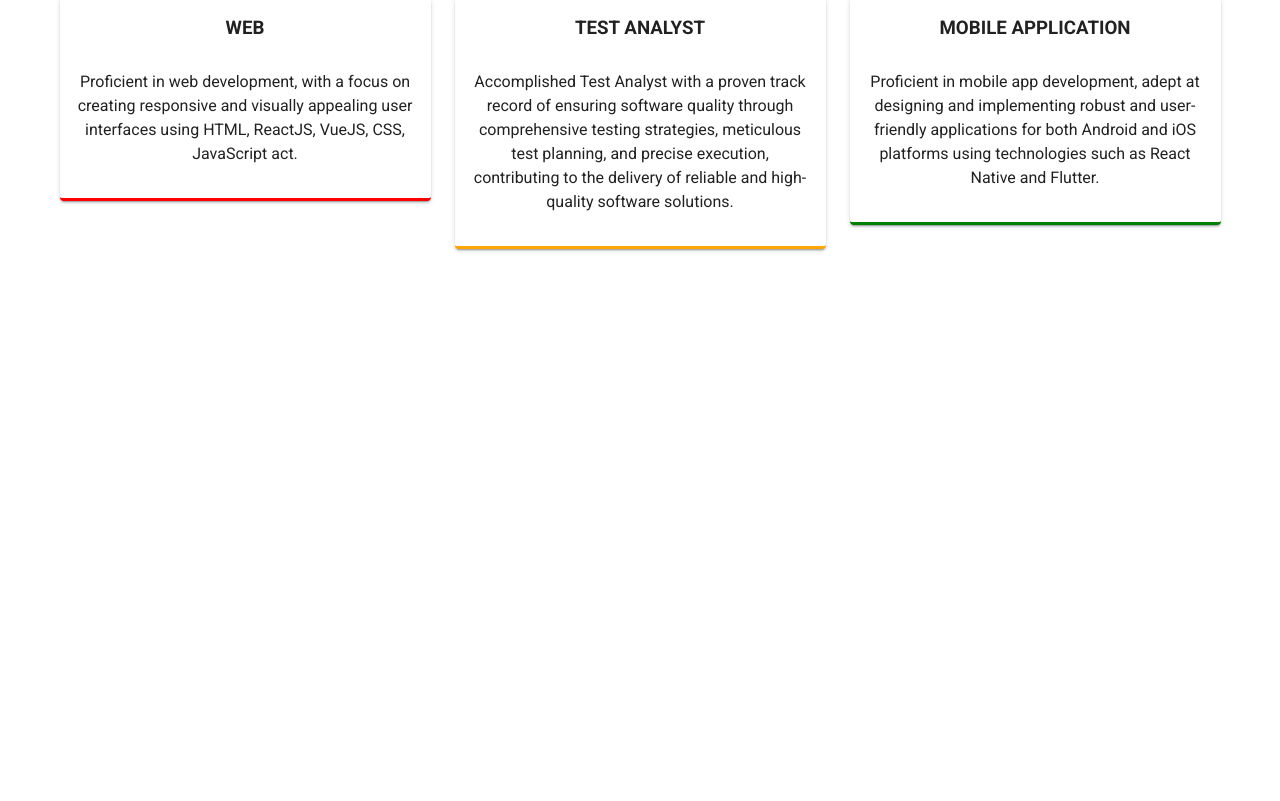
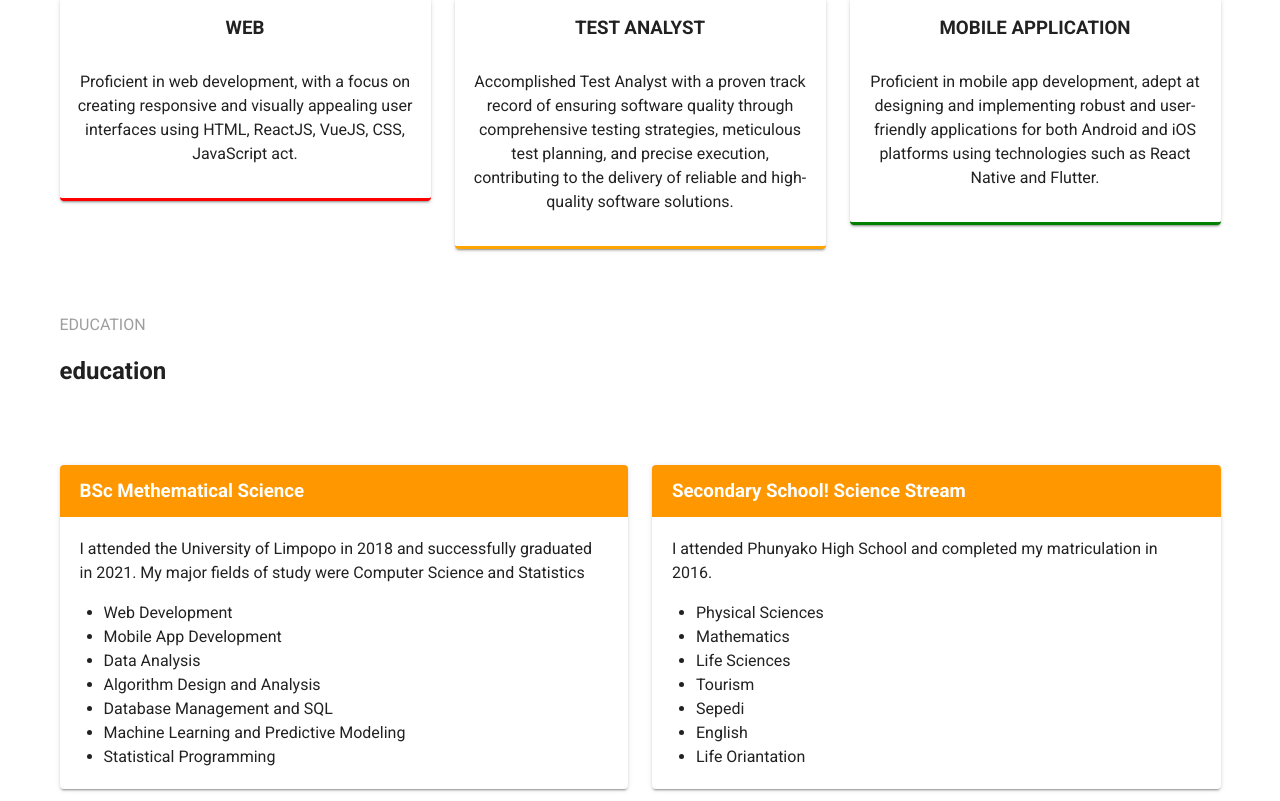
Before and after one commit to moraswi/portfolio, a Vue app: page / in a window 1280 px wide. Shown: the part 1157-1958 px from the top of the page. Before the commit the page ends 1418 px from the top, so only its background shows below. Built offline with nearby package versions, Linux system fonts and the light colour scheme.

Commit message:
Education

```diff
--- a/src/components/Home/Home.vue
+++ b/src/components/Home/Home.vue
@@ -3,6 +3,7 @@
     <Intro />
     <ProfessionalSummary />
     <WhatIDo />
+    <Education />
   </v-container>
 </template>
 
@@ -10,6 +11,7 @@
 import Intro from "@/components/Home/HomeComponents/Intro.vue";
 import ProfessionalSummary from "@/components/Home/HomeComponents/ProfessionalSummary.vue";
 import WhatIDo from "@/components/Home/HomeComponents/WhatIDo.vue";
+import Education from "@/components/Home/HomeComponents/Education.vue";
 
 export default {
   name: "HomePage",
@@ -19,6 +21,7 @@ export default {
     Intro,
     ProfessionalSummary,
     WhatIDo,
+    Education,
   },
 };
 </script>
--- /dev/null
+++ b/src/components/Home/HomeComponents/Education.vue
@@ -0,0 +1,67 @@
+<template>
+  <div class="mt-16">
+    <p class="grey--text">EDUCATION</p>
+    <h2>education</h2>
+
+    <v-row class="mt-16">
+      <v-col cols="12" md="6">
+        <v-card>
+          <div class="px-5 py-3 orange">
+            <h3 class="white--text">BSc Methematical Science</h3>
+          </div>
+          <div class="pa-5">
+            <p>
+              I attended the University of Limpopo in 2018 and successfully
+              graduated in 2021. My major fields of study were Computer Science
+              and Statistics
+            </p>
+            <ul>
+              <li>Web Development</li>
+              <li>Mobile App Development</li>
+              <li>Data Analysis</li>
+              <li>Algorithm Design and Analysis</li>
+              <li>Database Management and SQL</li>
+              <li>Machine Learning and Predictive Modeling</li>
+              <li>Statistical Programming</li>
+            </ul>
+          </div>
+        </v-card>
+      </v-col>
+
+      <v-col cols="12" md="6">
+        <v-card>
+          <div class="px-5 py-3 orange">
+            <h3 class="white--text">Secondary School! Science Stream</h3>
+          </div>
+          <div class="pa-5">
+            <p>
+              I attended Phunyako High School and completed my matriculation in
+              2016.
+            </p>
+            <ul>
+              <li>Physical Sciences</li>
+              <li>Mathematics</li>
+              <li>Life Sciences</li>
+              <li>Tourism</li>
+              <li>Sepedi</li>
+              <li>English</li>
+              <li>Life Oriantation</li>
+            </ul>
+          </div>
+        </v-card>
+      </v-col>
+    </v-row>
+  </div>
+</template>
+
+<script>
+export default {
+  name: "EducationSection",
+
+  data: () => ({}),
+};
+</script>
+
+<style lang="scss" scoped>
+//
+</style>
```
